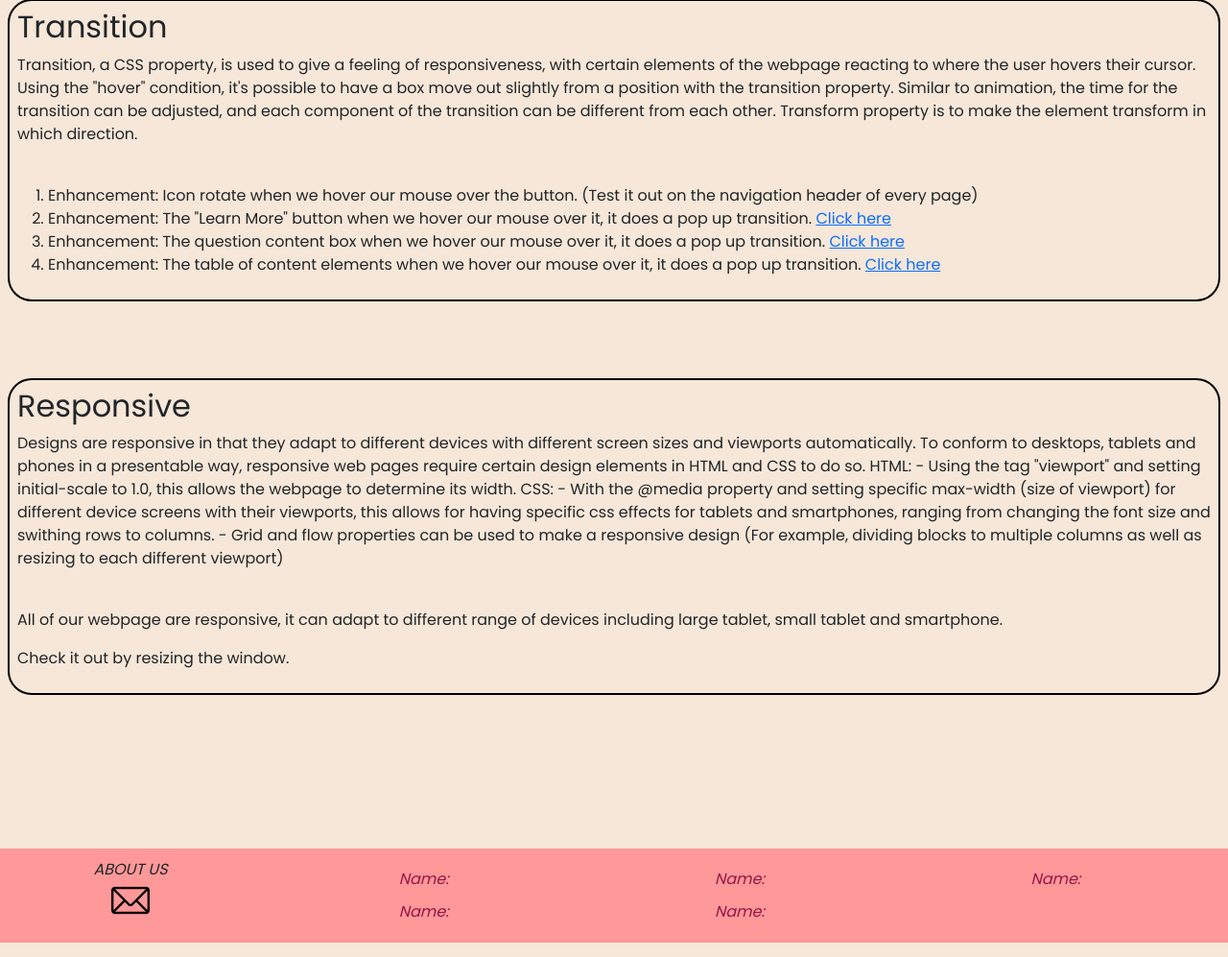
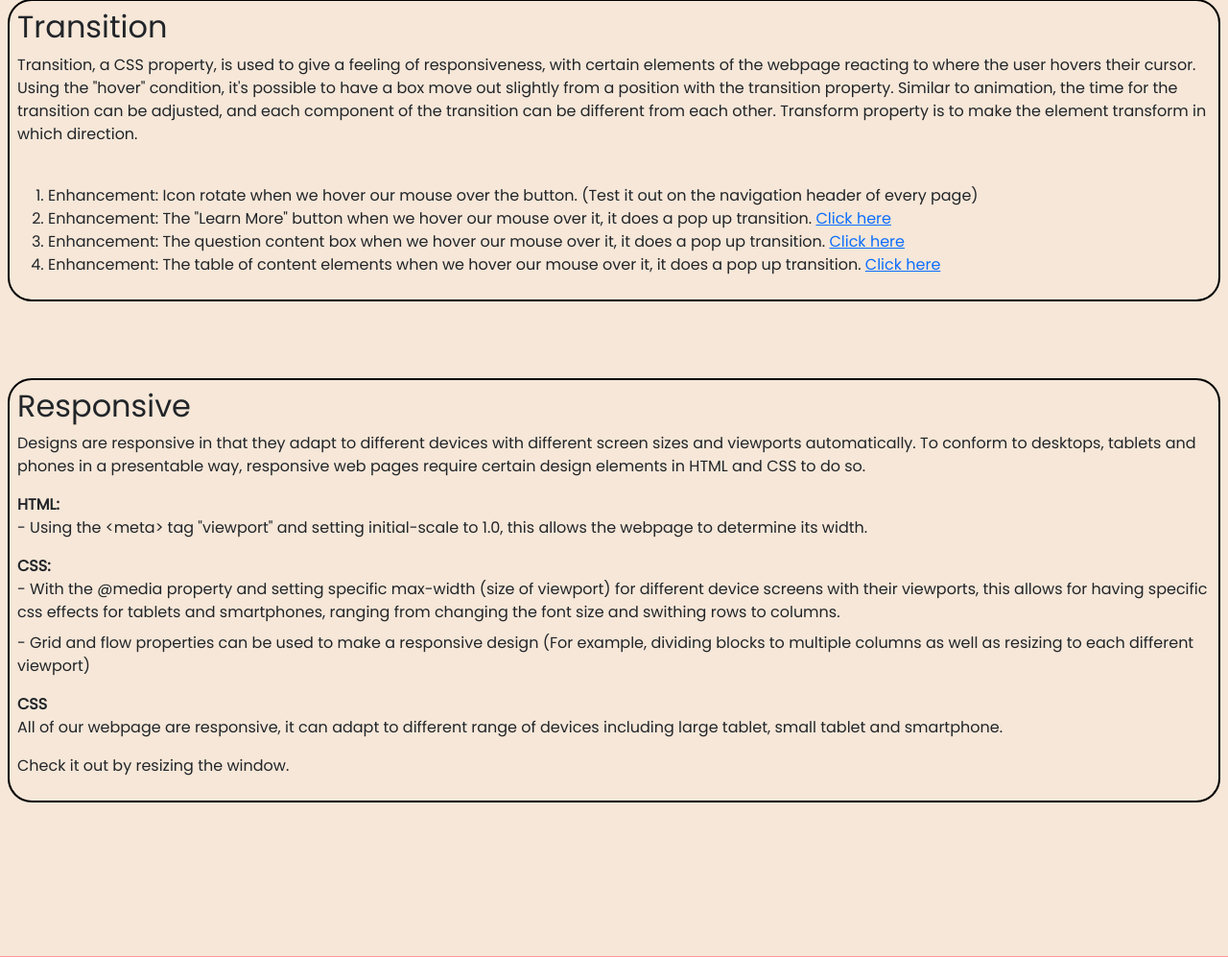
Before and after one commit to checkiejan/inquiry_project, a PHP site: page /enhancement.html in a window 1280 px wide. Shown: the part 707-1704 px from the top of the page at 96% size. Run offline with PHP 8.4, Linux system fonts and the light colour scheme.

Commit message:
scroll table and df for eh

```diff
--- a/enhancement.html
+++ b/enhancement.html
@@ -57,7 +57,7 @@
   <p>When a web page is given animation, such as text fading in or sliding into position, it gives a feeling of dynamism that catches the eye of the user, making the site seem more interesting and lively.</p>
   <p>This needs to be done in CSS with the animation property. In order to make any element move, an animation property needs to be added in the CSS with a range of parameters including a function to show that elements should move or appear in a  specific way, duration time, the speed during the process, and delay time for that to happen. Moreover, there is an animation-fill-mode property to make sure that the element can be filled in the right place.
 </p>
-	</br>
+	<br>
 	<ol>
 	<li>Enhancement: Text animation fly in from the right of the quiz page. <a href="quiz.html">Click here</a></li>
 	<li>Enhancement: Text animation fly in from the bottom of the introduction page. <a href="index.html">Click here</a></li>
@@ -69,7 +69,7 @@
   <h2>Transition</h2>
   <p>Transition, a CSS property, is used to give a feeling of responsiveness, with certain elements of the webpage reacting to where the user hovers their cursor. Using the "hover" condition, it's possible to have a box move out slightly from a position with the transition property. Similar to animation, the time for the transition can be adjusted, and each component of the transition can be different from each other. Transform property is to make the element transform in which direction.
 </p>
-	</br>
+	<br>
 	<ol>
 	<li>Enhancement: Icon rotate when we hover our mouse over the button. (Test it out on the navigation header of every page)</li>
 	<li>Enhancement: The "Learn More" button when we hover our mouse over it, it does a pop up transition. <a href="index.html">Click here</a></li>
@@ -80,17 +80,21 @@
 
 <section>
   <h2>Responsive</h2>
-  <p>Designs are responsive in that they adapt to different devices with different screen sizes and viewports automatically. To conform to desktops, tablets and phones in a presentable way, responsive web pages require certain design elements in HTML and CSS to do so.
- HTML:
-- Using the <meta> tag "viewport" and setting initial-scale to 1.0, this allows the webpage to determine its width.
- CSS:
-- With the @media property and setting specific max-width (size of viewport) for different device screens with their viewports, this allows for having specific css effects for tablets and smartphones, ranging from changing the font size and swithing rows to columns.
-- Grid and flow properties can be used to make a responsive design (For example, dividing blocks to multiple columns as well as resizing to each different viewport)</p>
+  <p>Designs are responsive in that they adapt to different devices with different screen sizes and viewports automatically. To conform to desktops, tablets and phones in a presentable way, responsive web pages require certain design elements in HTML and CSS to do so. </p>
+<dl class="">
+  <dt>HTML:</dt>
+  <dd>- Using the &#60;meta&#62; tag "viewport" and setting initial-scale to 1.0, this allows the webpage to determine its width.</dd>
+</dl>
+<dl class="">
+  <dt>CSS:</dt>
+  <dd>- With the @media property and setting specific max-width (size of viewport) for different device screens with their viewports, this allows for having specific css effects for tablets and smartphones, ranging from changing the font size and swithing rows to columns.</dd>
+  <dd>- Grid and flow properties can be used to make a responsive design (For example, dividing blocks to multiple columns as well as resizing to each different viewport)</dd>
+</dl>
 
-
-
-	</br>
-	<p>All of our webpage are responsive, it can adapt to different range of devices including large tablet, small tablet and smartphone.</p>
+ <dl class="">
+   <dt>CSS</dt>
+   <dd>All of our webpage are responsive, it can adapt to different range of devices including large tablet, small tablet and smartphone.</dd>
+ </dl>
 	<p>Check it out by resizing the window.</p>
 </section>
 
--- a/style/style.css
+++ b/style/style.css
@@ -361,7 +361,6 @@ table, th, td {
 table{
 	width: 100%;
 	height: 100%;
-
 }
 #sect06 div{
   	overflow-x: auto;
```
Also changed, not shown: topic.html (+19 -17 lines).
